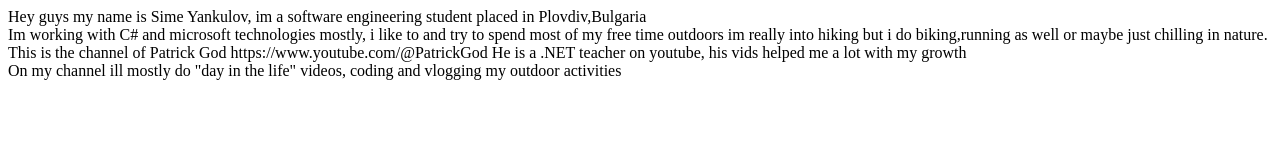
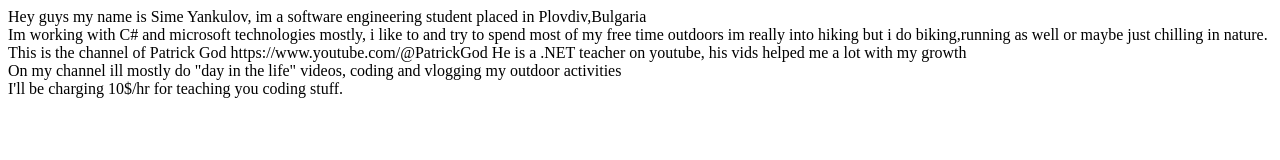
Before and after one commit to SimeYankulov/stu2001321092, a plain HTML site: page index.html in a window 1280 px wide. Drawn offline with Linux system fonts and the light colour scheme.

Commit message:
Added information about my services

```diff
--- a/index.html
+++ b/index.html
@@ -24,6 +24,10 @@
 	<div>
 		On my channel ill mostly do "day in the life" videos, coding and vlogging my outdoor activities
 	</div>
+	<!-- Charging about my services -->
+	<div>
+		I'll be charging 10$/hr for teaching you coding stuff.
+	</div>
 
 </body>
 </html>
```
